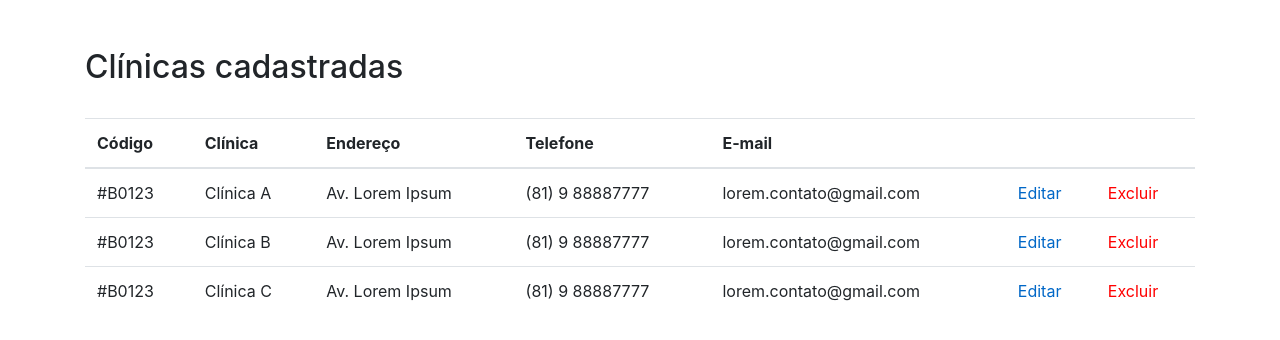
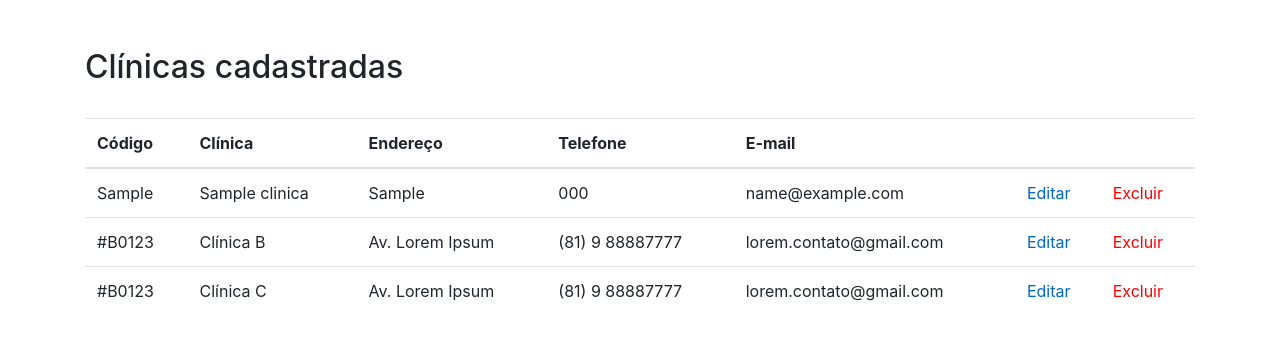
Before and after one commit to dEgito/IAAD-Clinicas-Medicas, a Django app: page / in a window 1280 px wide. Shown: the part 120-460 px from the top of the page. Run offline with Django 4.2, Linux system fonts and the light colour scheme; tables that the repository leaves empty hold one stand-in row (values such as "Sample post"); some libraries are stand-ins or nearby versions.

Commit message:
read/ tabela clinicas

```diff
--- a/clinicasmedicas/templates/index.html
+++ b/clinicasmedicas/templates/index.html
@@ -79,15 +79,17 @@
           </tr>
         </thead>
         <tbody>
+          {% for clinic in clinica %}
           <tr>
-            <td>#B0123</td>
-            <td>Clínica A</td>
-            <td>Av. Lorem Ipsum</td>
-            <td>(81) 9 88887777</td>
-            <td>lorem.contato@gmail.com</td>
+            <td>{{clinic.cod_cli}}</td>
+            <td>{{clinic.nome_cli}}</td>
+            <td>{{clinic.endereco}}</td>
+            <td>{{clinic.telefone}}</td>
+            <td>{{clinic.email}}</td>
             <td><a href="/edit" style="color: #0067c7">Editar</a></td>
             <td><a href="#" style="color: #ff0000">Excluir</a></td>
           </tr>
+          {% endfor %}
           <tr>
             <td>#B0123</td>
             <td>Clínica B</td>
--- a/clinicasmedicas/views.py
+++ b/clinicasmedicas/views.py
@@ -1,9 +1,15 @@
 from django.shortcuts import render, redirect
 from clinicasmedicas.forms import *
+from clinicasmedicas.models import Clinica, Especialidade, Medico, ClinicaMedico
 
 # Create your views here.
 def home(request):
-    return render(request, "index.html")
+    data = {}
+    data['clinica'] = Clinica.objects.all()
+    data['especialidade'] = Especialidade.objects.all()
+    data['medico'] = Medico.objects.all()
+    data['clinicamedico'] = ClinicaMedico.objects.all()
+    return render(request, 'index.html', data)
 
 def criar_clinica(request):
     form= ClinicaForm()
```
